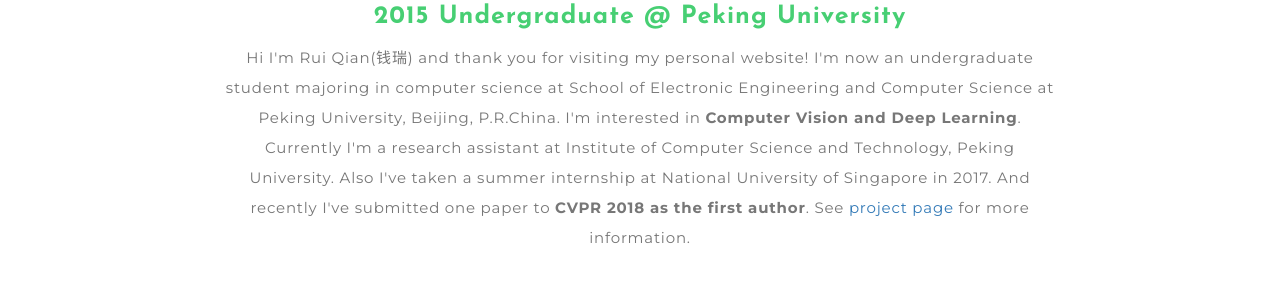
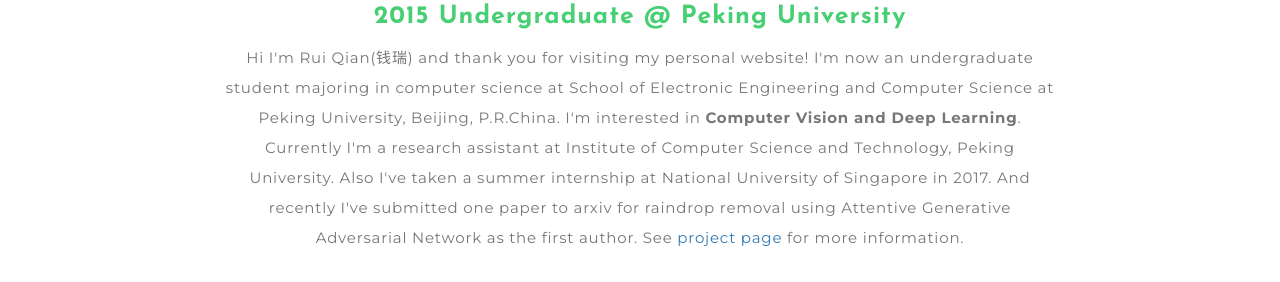
Before and after one commit to rui1996/rui1996.github.io, a plain HTML site: page index.html in a window 1280 px wide. Shown: the part 844-1126 px from the top of the page. Drawn offline with Linux system fonts and the light colour scheme; grey boxes are pictures that could not be loaded.

Commit message:
add_sup_pictures

```diff
--- a/index.html
+++ b/index.html
@@ -95,7 +95,7 @@
 					<h3 class="subheading-agileits-w3layouts">2015 Undergraduate @ Peking University</h3>
 					<p class="para-agileits-w3layouts"> Hi I'm Rui Qian(钱瑞) and thank you for visiting my
 					personal website! I'm now an undergraduate student majoring in computer science at School
-					of Electronic Engineering and Computer Science at Peking University, Beijing, P.R.China. I'm interested in <strong>Computer Vision and Deep Learning</strong>. Currently I'm a research assistant at Institute of Computer Science and Technology, Peking University. Also I've taken a summer internship at National University of Singapore in 2017. And recently I've submitted one paper to <strong>CVPR 2018 as the first author</strong>. See <A href="https://rui1996.github.io/raindrop/raindrop_removal.html">project page</A> for more information.</p>
+					of Electronic Engineering and Computer Science at Peking University, Beijing, P.R.China. I'm interested in <strong>Computer Vision and Deep Learning</strong>. Currently I'm a research assistant at Institute of Computer Science and Technology, Peking University. Also I've taken a summer internship at National University of Singapore in 2017. And recently I've submitted one paper to arxiv for raindrop removal using Attentive Generative Adversarial Network as the first author. See <A href="https://rui1996.github.io/raindrop/raindrop_removal.html">project page</A> for more information.</p>
 				</div>
 		</div>
 	</div>
```
Also changed, not shown: raindrop/raindrop_removal.html (+0 -1 lines).
